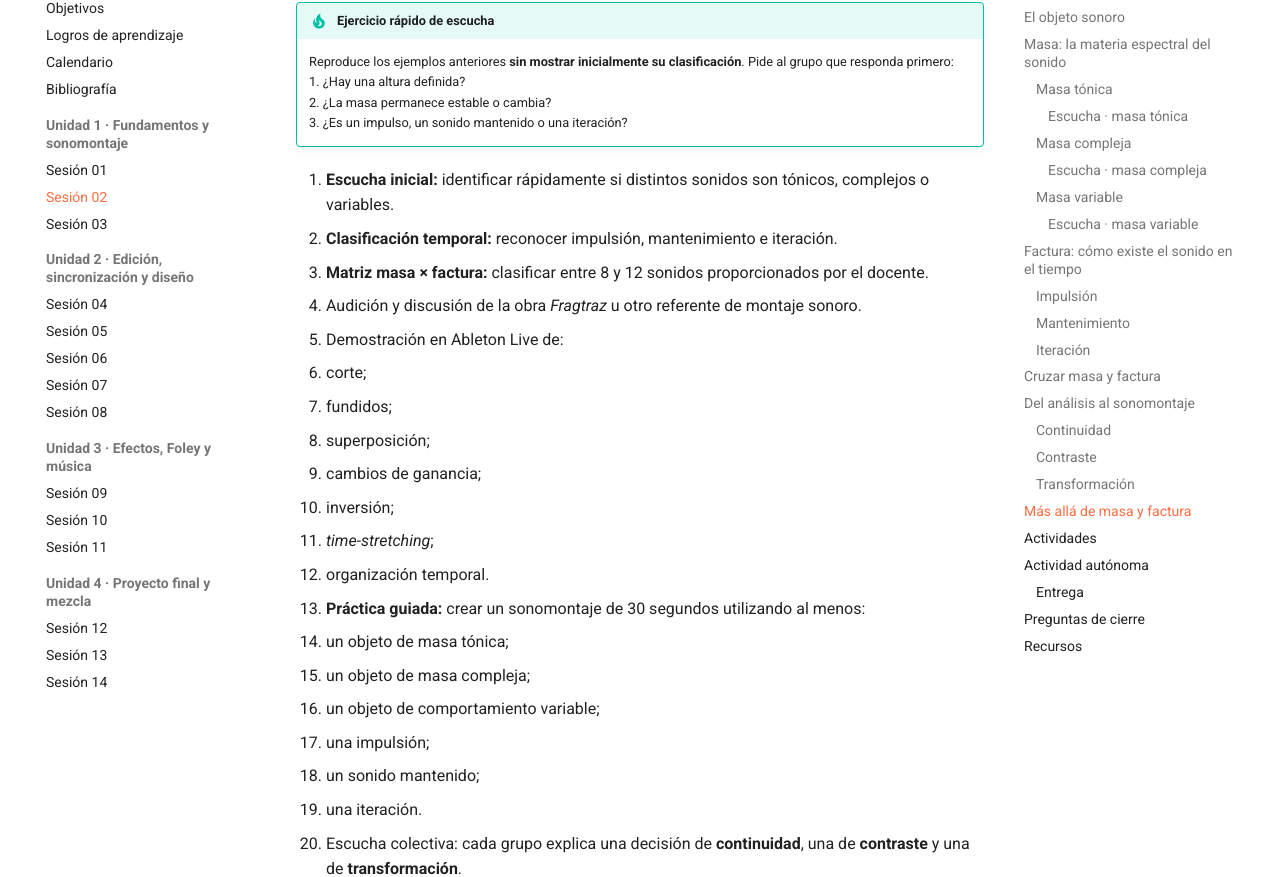
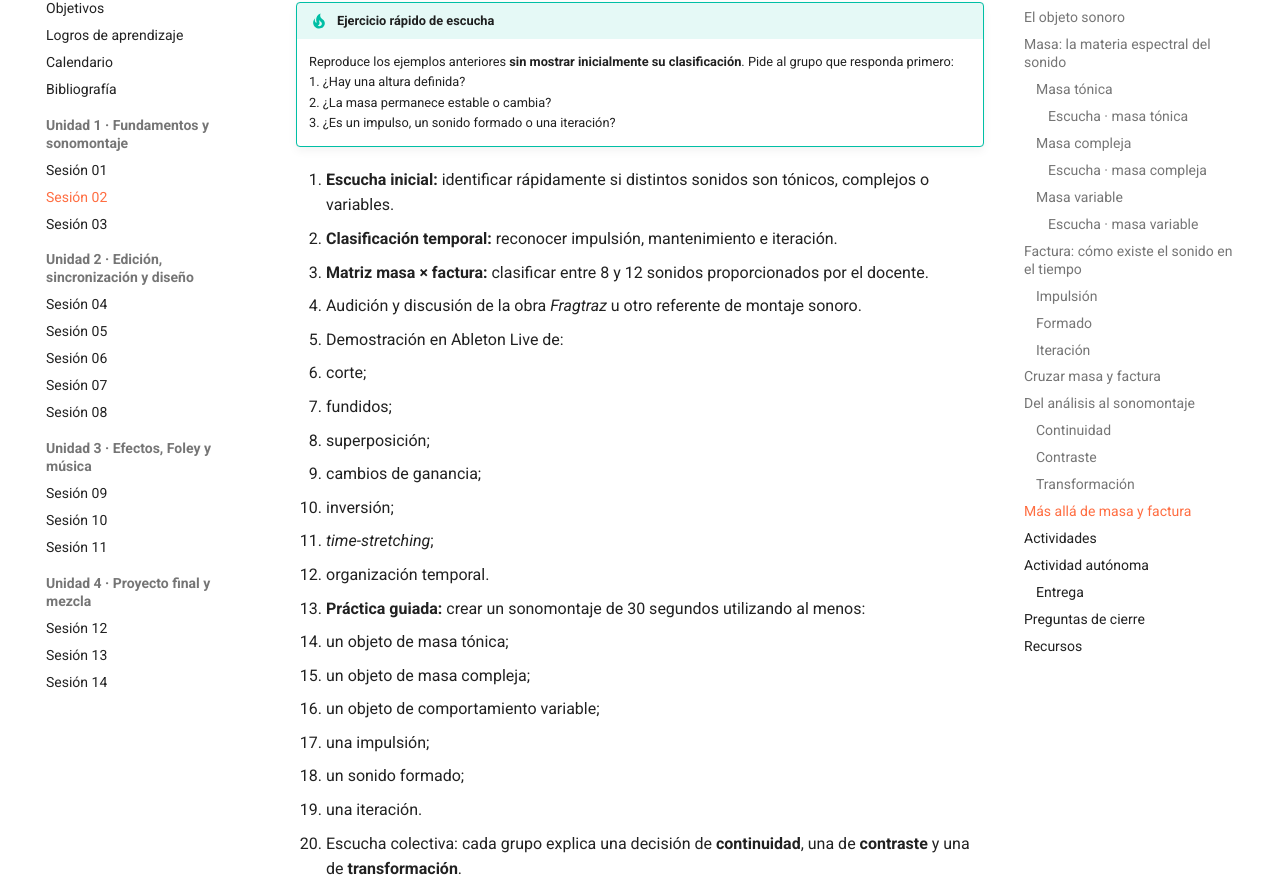
Before and after one commit to joseurgilesc/posrproducci-n-audiovisuales, an MkDocs documentation site: the page built from docs/sesiones/sesion-02.md, in a window 1280 px wide and 1400 px high, scrolled down 7751 px. Shown: the part 145-1022 px from the top of the window. Built offline with MkDocs 1.6.1 and Material for MkDocs 9.7.7, drawn with Linux system fonts in a browser that asks for light colours; some of the changed text lies outside the part shown.

Commit message:
Cambia categoría mantenido por sonido formado en sesión 02

```diff
--- a/docs/sesiones/sesion-02.md
+++ b/docs/sesiones/sesion-02.md
@@ -165,7 +165,7 @@ Objeto muy breve, dominado por un ataque.
 
 *Ejemplo: palmada breve. Fuente: Wikimedia Commons · WikiGrower1 · CC BY 4.0.*
 
-### Mantenimiento
+### Formado
 
 El sonido presenta continuidad perceptible en el tiempo.
 
@@ -201,7 +201,7 @@ Una serie de impulsos próximos se percibe como un solo objeto organizado por re
   <line x1="160" y1="70" x2="815" y2="70" stroke="currentColor" opacity="0.22"/>
   <path d="M185 70 L245 70 L258 22 L272 70 L800 70" fill="none" stroke="currentColor" stroke-width="5"/>
 
-  <text x="28" y="166" font-size="19" fill="currentColor">Mantenido</text>
+  <text x="28" y="166" font-size="19" fill="currentColor">Formado</text>
   <line x1="160" y1="165" x2="815" y2="165" stroke="currentColor" opacity="0.22"/>
   <path d="M185 165 L230 165 Q250 115 285 115 L650 115 Q690 115 720 165 L800 165" fill="none" stroke="currentColor" stroke-width="5"/>
 
@@ -247,7 +247,7 @@ La utilidad del sistema aparece cuando describimos simultáneamente **qué tipo
   <line x1="700" y1="70" x2="700" y2="310" stroke="currentColor" opacity="0.45"/>
 
   <text x="185" y="58" font-size="16" fill="currentColor">Impulsiva</text>
-  <text x="375" y="58" font-size="16" fill="currentColor">Mantenida</text>
+  <text x="375" y="58" font-size="16" fill="currentColor">Formada</text>
   <text x="575" y="58" font-size="16" fill="currentColor">Iterativa</text>
 
   <text x="58" y="115" font-size="16" fill="currentColor">Tónica</text>
@@ -296,7 +296,7 @@ Por ejemplo:
 
 - tónico → complejo;
 - grave → agudo;
-- impulsivo → mantenido;
+- impulsivo → formado;
 - silencio → sonido denso;
 - estable → variable.
 
@@ -337,7 +337,7 @@ En esta sesión nos concentraremos en masa y factura para construir una primera
     Reproduce los ejemplos anteriores **sin mostrar inicialmente su clasificación**. Pide al grupo que responda primero:
     1. ¿Hay una altura definida?
     2. ¿La masa permanece estable o cambia?
-    3. ¿Es un impulso, un sonido mantenido o una iteración?
+    3. ¿Es un impulso, un sonido formado o una iteración?
 
 1. **Escucha inicial:** identificar rápidamente si distintos sonidos son tónicos, complejos o variables.
 2. **Clasificación temporal:** reconocer impulsión, mantenimiento e iteración.
@@ -356,7 +356,7 @@ En esta sesión nos concentraremos en masa y factura para construir una primera
    - un objeto de masa compleja;
    - un objeto de comportamiento variable;
    - una impulsión;
-   - un sonido mantenido;
+   - un sonido formado;
    - una iteración.
 7. Escucha colectiva: cada grupo explica una decisión de **continuidad**, una de **contraste** y una de **transformación**.
 
```
Also changed, not shown: other parts of docs/sesiones/sesion-02.md (+5 -5 lines).
